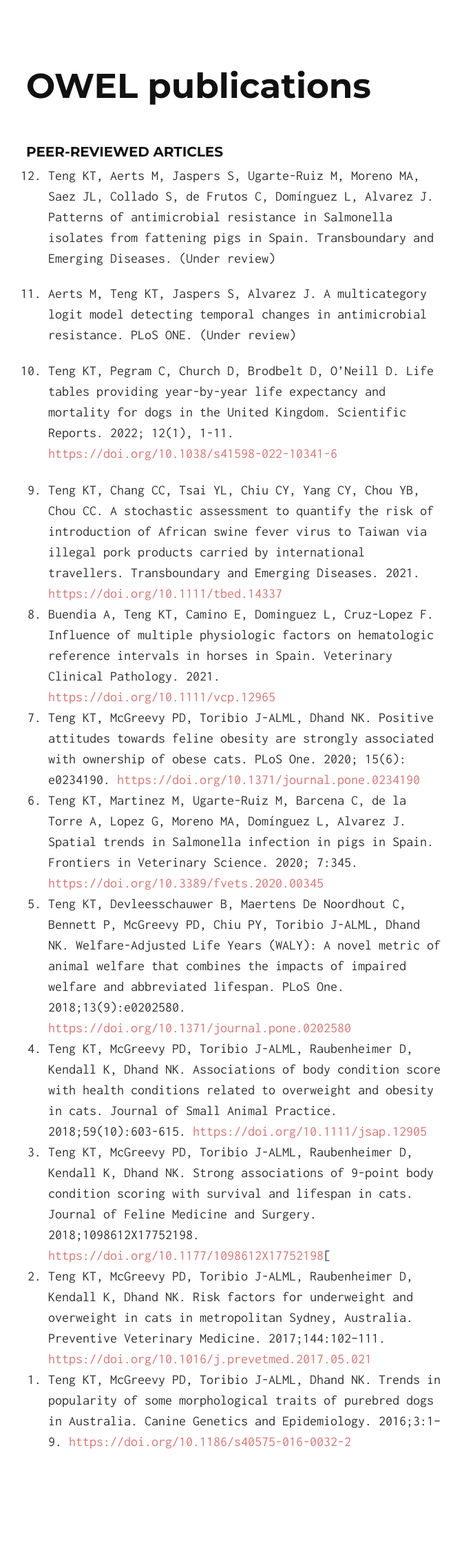
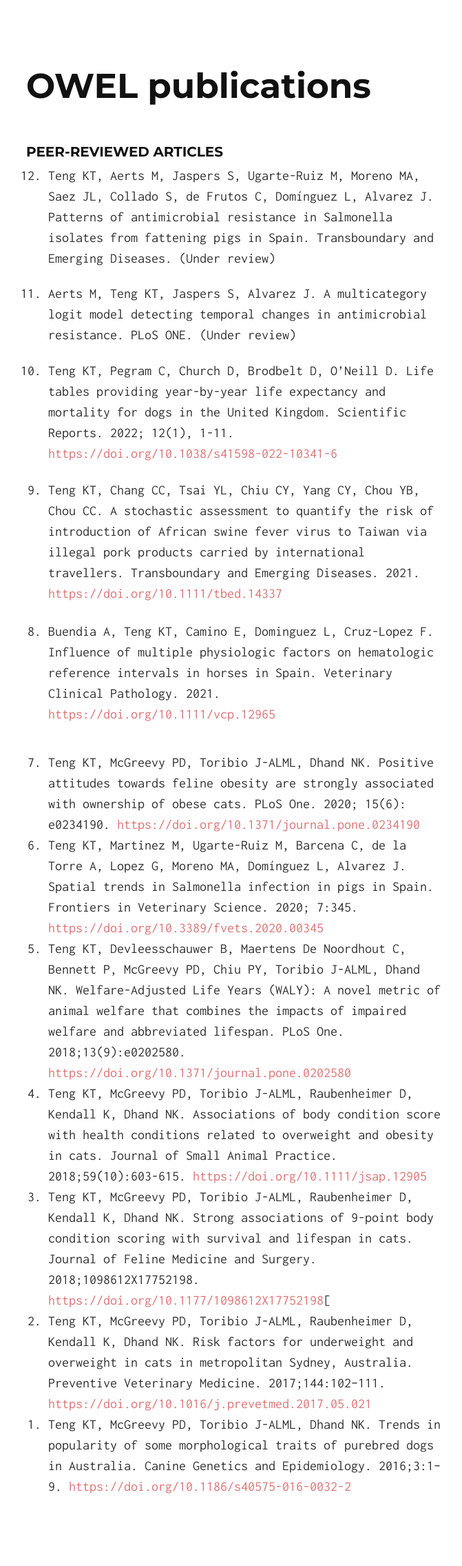
Before and after one commit to kendyteng/kendyteng.github.io, a Jekyll site: the page built from publications/index.md, in a window 1280 px wide. Shown: the whole page at 69% size, without its empty margins (300-971 px from the left). Built offline with Jekyll 4.4.1, drawn with Linux system fonts in a browser that asks for light colours; nearby versions of some CDN libraries; before the commit the page ends 2206 px from its top, so only the background shows below that.

Commit message:
Update index.md

```diff
--- a/publications/index.md
+++ b/publications/index.md
@@ -16,8 +16,10 @@ layout: default
 <p style="height: 3px"></p>
 
 <li>	Teng KT, Chang CC, Tsai YL, Chiu CY, Yang CY, Chou YB, Chou CC. A stochastic assessment to quantify the risk of introduction of African swine fever virus to Taiwan via illegal pork products carried by international travellers. Transboundary and Emerging Diseases. 2021. <span><a href="https://doi.org/10.1111/tbed.14337" target="_blank" rel="noopener noreferrer"> https://doi.org/10.1111/tbed.14337</a></span>
+<p style="height: 5px"></p>
 
 <li>	Buendia A, Teng KT, Camino E, Dominguez L, Cruz-Lopez F. Influence of multiple physiologic factors on hematologic reference intervals in horses in Spain. Veterinary Clinical Pathology. 2021. <span><a href="https://doi.org/10.1111/vcp.12965" target="_blank" rel="noopener noreferrer"> https://doi.org/10.1111/vcp.12965</a></span>
+<p style="height: 20px"></p>
 
 <li>  Teng KT, McGreevy PD, Toribio J-ALML, Dhand NK. Positive attitudes towards feline obesity are strongly associated with ownership of obese cats. PLoS One. 2020; 15(6): e0234190. <span><a href="https://doi.org/10.1371/journal.pone.0234190" target="_blank" rel="noopener noreferrer"> https://doi.org/10.1371/journal.pone.0234190</a></span>
 
```
